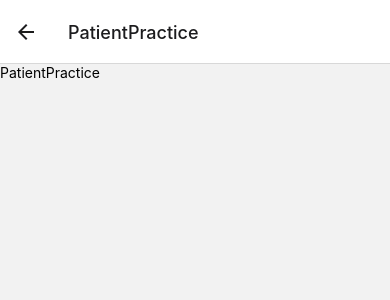
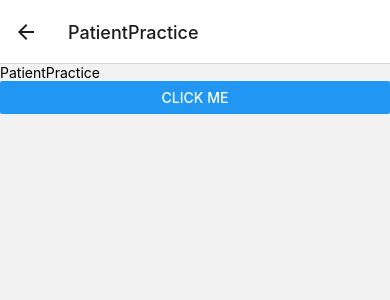
Before and after one commit to MoAnwaarCodes/LetterAndWordForSlowLearners, a React Native app: screen /PatientPractice in a window 390 px wide. Shown: the top 300 px of the page. Built offline with nearby package versions, Linux system fonts and the light colour scheme.

Commit message:
Added Button in patientPractice

```diff
--- a/Components/Patient/PatientPractice.js
+++ b/Components/Patient/PatientPractice.js
@@ -1,10 +1,16 @@
-import { StyleSheet, Text, View } from 'react-native'
+import { Alert, Button, StyleSheet, Text, View } from 'react-native'
 import React from 'react'
 
 const PatientPractice = () => {
-  return (
+  const fetchData=async()=>{
+    Alert.alert("Clicked")
+  }
+    return (
     <View>
       <Text>PatientPractice</Text>
+
+
+      <Button title='Click Me' onPress={fetchData}></Button>
     </View>
   )
 }
```
